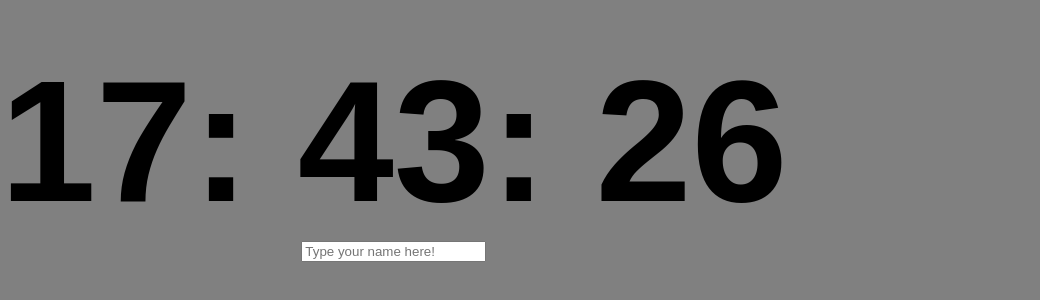
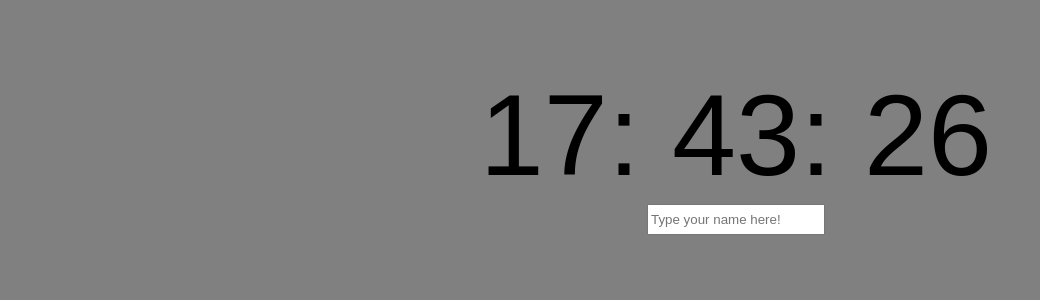
Before and after one commit to kyeongho664/gitTest, a plain HTML site: page 2020.5.17_Study_js/index.html in a window 1280 px wide. Shown: the part 248-548 px from the top of the page, without its empty margins (0-1040 px from the left). Drawn offline with Linux system fonts and the light colour scheme; no server answers.

Commit message:
css 수정

```diff
--- a/2020.5.17_Study_js/css/main.css
+++ b/2020.5.17_Study_js/css/main.css
@@ -49,4 +49,19 @@ body{
     display: flex;
     align-items: center;
     flex-direction: column;
+    margin-left: 15%;
+    width: 100%;
 }
+
+.myName{
+    font-size: 2vw;
+}
+
+.input_name{
+    height: 25px;
+    width: 170px;
+}
+.locaction{
+    margin-top: 770px;
+    color: white;
+}
--- a/2020.5.17_Study_js/index.html
+++ b/2020.5.17_Study_js/index.html
@@ -10,7 +10,7 @@
 <!-- 스크립트 바로 안쓰고 따로 할거다 -->
     <section class="center">
         <div class="clock">
-            <h2 class="clock_text">00:00:00</h2>
+            <div class="clock_text">00:00:00</div>
         </div>
         <div class="myName"></div>
         <!-- todolist 넣어둘거다 -->
--- a/2020.5.17_Study_js/js/background.js
+++ b/2020.5.17_Study_js/js/background.js
@@ -97,6 +97,7 @@ function loadBackground(){
             getBackGround();
         }else{
             body.style.background=`url(${parsedImageObject.url})`;
+            body.style.backgroundSize = "100%";
             locationText.innerHTML = `${parsedImageObject.name}, ${parsedImageObject.city}, ${parsedImageObject.country}`
         }
 
```
